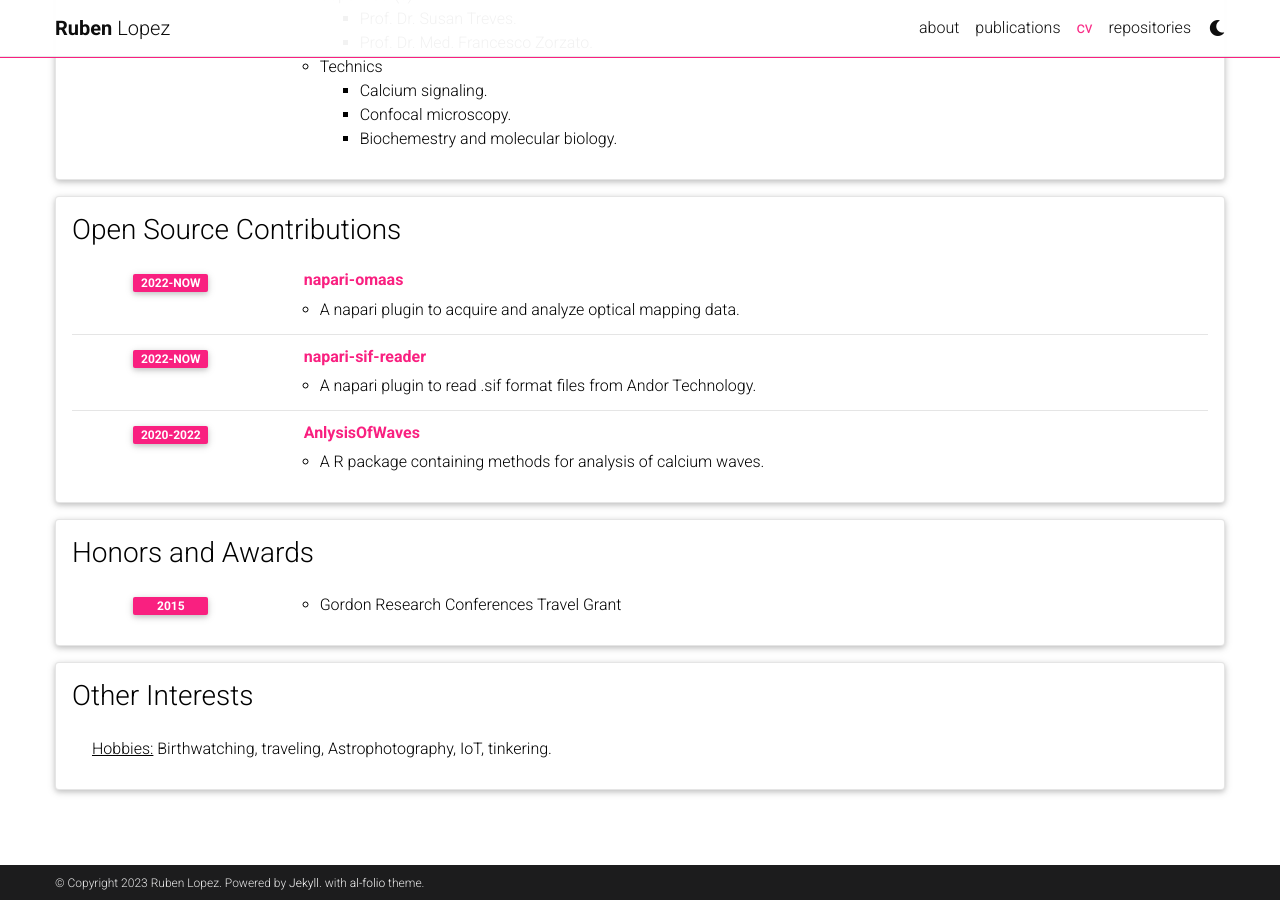
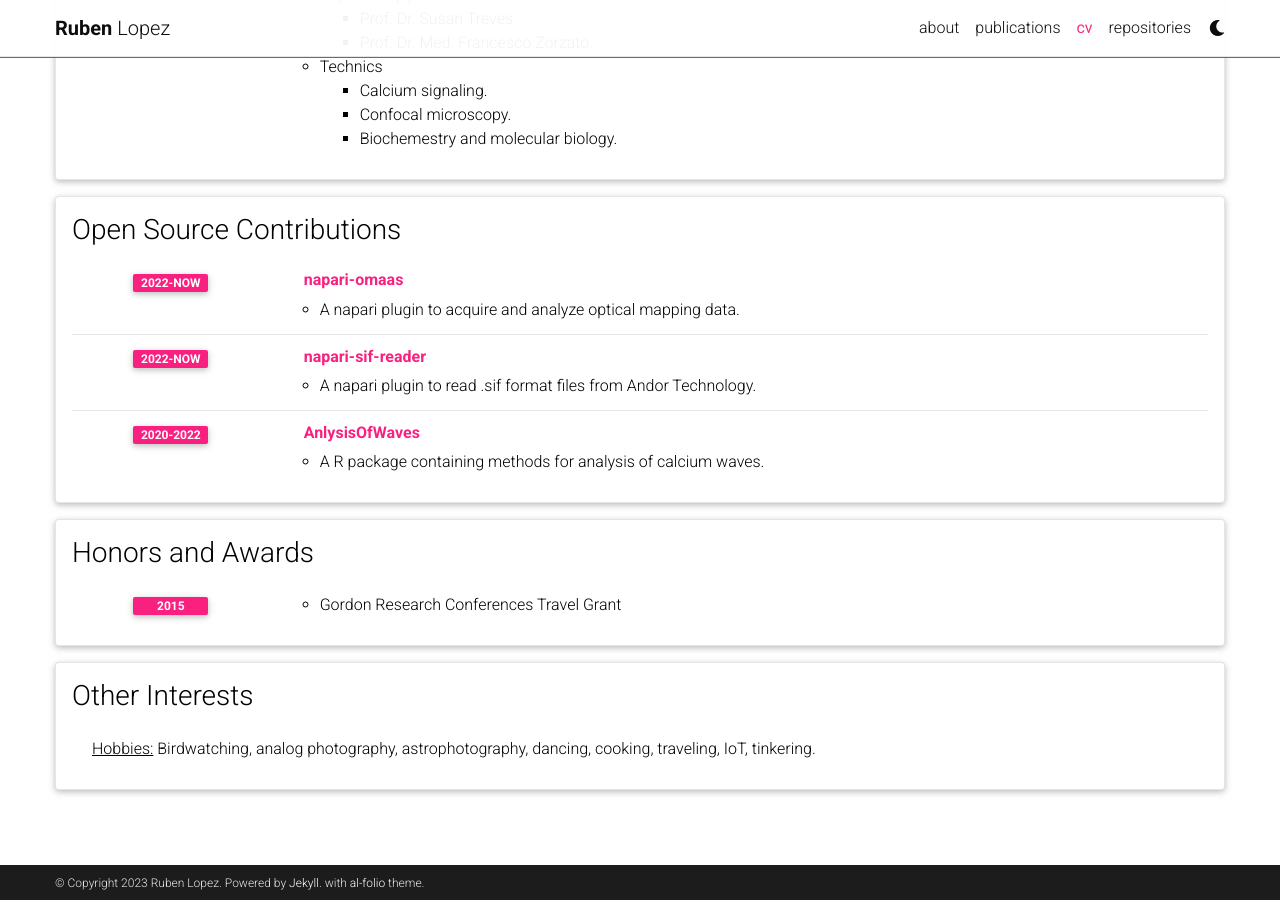
Before and after one commit to rjlopez2/my_site, a Jekyll site: the page built from _pages/cv.md, in a window 1280 px wide and 900 px high, scrolled down 1417 px. Built offline with Jekyll 4.4.1, drawn with Linux system fonts in a browser that asks for light colours; comment, search, counter and statistics services are not loaded; a style sheet for code colours, icons or effects is not loaded.

Commit message:
update hobbies

```diff
--- a/_data/cv.yml
+++ b/_data/cv.yml
@@ -120,4 +120,4 @@
 - title: Other Interests
   type: list
   contents:
-    - <u>Hobbies:</u> Birthwatching, traveling, Astrophotography, IoT, tinkering.
+    - <u>Hobbies:</u> Birdwatching, analog photography, astrophotography, dancing, cooking, traveling, IoT, tinkering.
```
